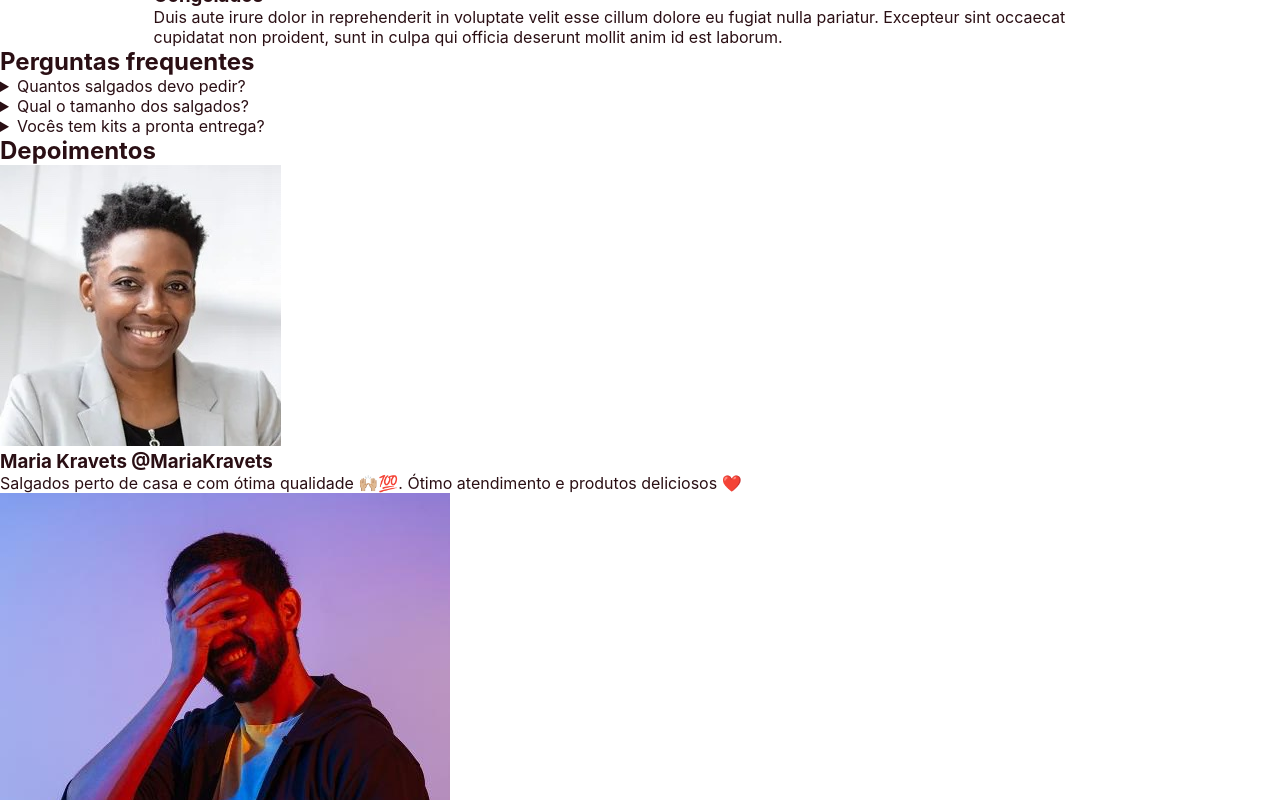
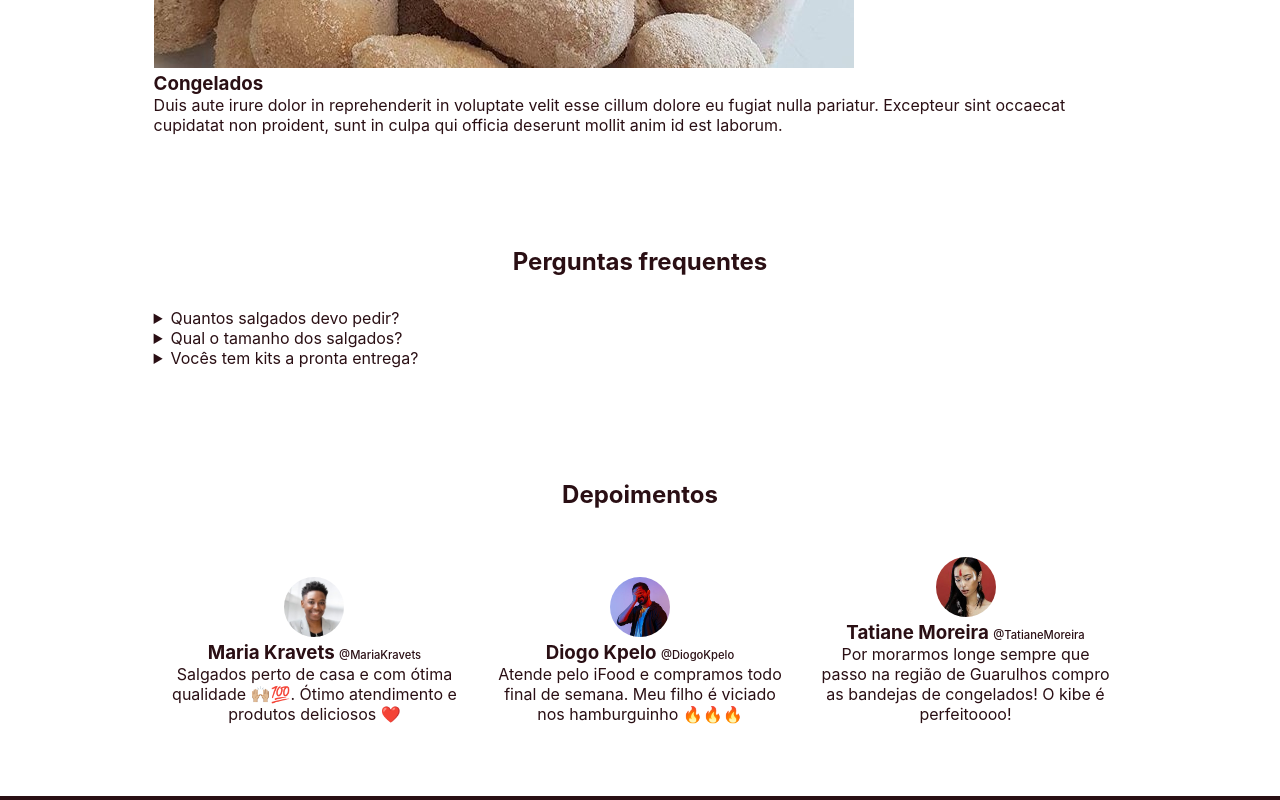
Before and after one commit to thiagokpelo/fullture-aromas-lanchonete, a plain HTML site: page original/index.html in a window 1280 px wide. Shown: the part 2680-3480 px from the top of the page. Drawn offline with Linux system fonts and the light colour scheme.

Commit message:
feat(original): add section and testimonials styles

```diff
--- a/original/index.html
+++ b/original/index.html
@@ -14,6 +14,8 @@
     <link rel="stylesheet" href="styles/layout.css">
     <link rel="stylesheet" href="styles/button.css">
     <link rel="stylesheet" href="styles/footer.css">
+    <link rel="stylesheet" href="styles/section.css">
+    <link rel="stylesheet" href="styles/testimonials.css">
 </head>
 
 <body>
@@ -61,8 +63,8 @@
             </div>
         </section>
 
-        <section id="products" class="layout">
-            <h2>Produtos</h2>
+        <section id="products" class="section layout">
+            <h2 class="section-title">Produtos</h2>
 
             <article>
                 <img src="images/salgados-assados.jpeg" alt="Salgados assados">
@@ -83,8 +85,8 @@
             </article>
         </section>
 
-        <section id="faq">
-            <h2>Perguntas frequentes</h2>
+        <section id="faq" class="section layout">
+            <h2 class="section-title">Perguntas frequentes</h2>
 
             <details>
                 <summary>Quantos salgados devo pedir?</summary>
@@ -103,25 +105,25 @@
             </details>
         </section>
 
-        <section id="testimonials">
-            <h2>Depoimentos</h2>
+        <section class="testimonials section layout">
+            <h2 class="section-title">Depoimentos</h2>
 
-            <ul>
-                <li>
-                    <img src="images/maria.jpg" alt="Maria">
-                    <h3>Maria Kravets <span>@MariaKravets</span></h3>
+            <ul class="testimonials-list">
+                <li class="testimonials-list-item">
+                    <img class="testimonials-thumbnail" src="images/maria.jpg" alt="Maria">
+                    <h3>Maria Kravets <span class="testimonials-username">@MariaKravets</span></h3>
                     <p>Salgados perto de casa e com ótima qualidade 🙌🏼💯. Ótimo atendimento e produtos deliciosos ❤️</p>
                 </li>
 
-                <li>
-                    <img src="images/diogo.jpg" alt="Diogo">
-                    <h3>Diogo Kpelo <span>@DiogoKpelo</span></h3>
+                <li class="testimonials-list-item">
+                    <img class="testimonials-thumbnail" src="images/diogo.jpg" alt="Diogo">
+                    <h3>Diogo Kpelo <span class="testimonials-username">@DiogoKpelo</span></h3>
                     <p>Atende pelo iFood e compramos todo final de semana. Meu filho é viciado nos hamburguinho 🔥🔥🔥</p>
                 </li>
 
-                <li>
-                    <img src="images/tatiane.jpg" alt="Tatiane">
-                    <h3>Tatiane Moreira <span>@TatianeMoreira</span></h3>
+                <li class="testimonials-list-item">
+                    <img class="testimonials-thumbnail" src="images/tatiane.jpg" alt="Tatiane">
+                    <h3>Tatiane Moreira <span class="testimonials-username">@TatianeMoreira</span></h3>
                     <p>Por morarmos longe sempre que passo na região de Guarulhos compro as bandejas de congelados! O kibe é perfeitoooo!</p>
                 </li>
             </ul>
--- /dev/null
+++ b/original/styles/section.css
@@ -0,0 +1,9 @@
+.section {
+    padding-top: 56px;
+    padding-bottom: 56px;
+}
+
+.section-title {
+    text-align: center;
+    margin-bottom: 32px;
+}
--- /dev/null
+++ b/original/styles/testimonials.css
@@ -0,0 +1,22 @@
+.testimonials-list {
+    list-style: none;
+    text-align: center;
+}
+
+.testimonials-list-item {
+    display: inline-block;
+    width: 33%;
+    padding: 16px;
+}
+
+.testimonials-thumbnail {
+    object-fit: cover;
+    border-radius: 50%;
+    width: 60px;
+    height: 60px;
+}
+
+.testimonials-username {
+    font-size: 0.6em;
+    font-weight: 500;
+}
```
